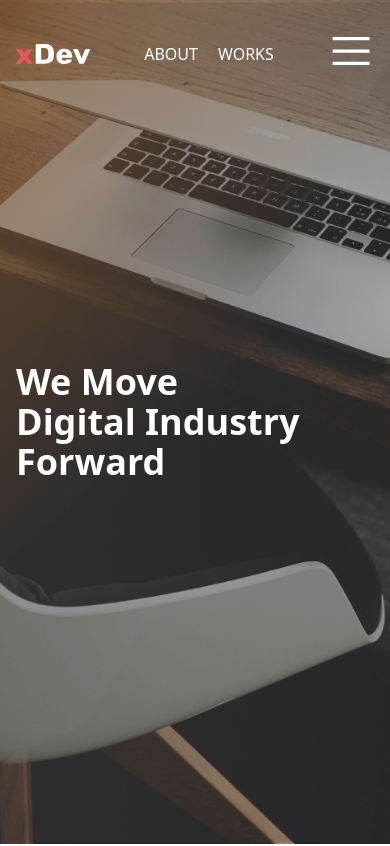
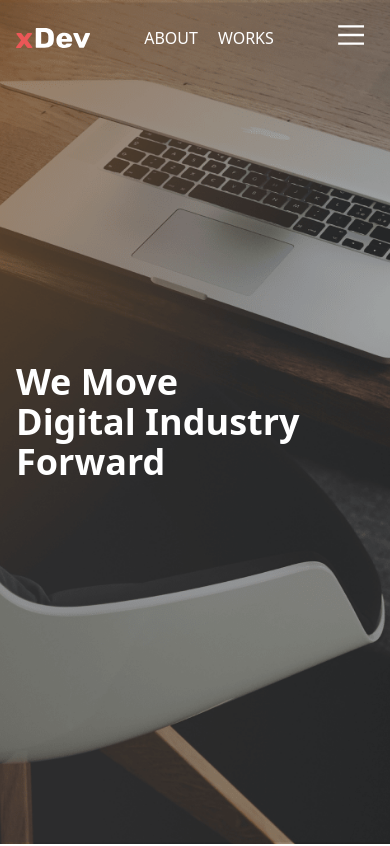
Before and after one commit to alisyahidin/xdev, a Next.js app: page / in a window 390 px wide. Shown: the top 846 px of the page. Built offline with nearby package versions, Linux system fonts and the light colour scheme.

Commit message:
update navbar in mobile version

```diff
--- a/components/Menu.tsx
+++ b/components/Menu.tsx
@@ -1,9 +1,10 @@
-import React, { useEffect, useState } from 'react';
+import React, { ButtonHTMLAttributes, useEffect } from 'react';
 import Link from 'next/link'
 import { animate, AnimatePresence, motion, useMotionValue } from 'framer-motion';
 import { useSelector } from 'react-redux';
 import clsx from 'clsx';
 import { useShowMenu } from 'store/menu';
+import { useViewportScroll } from 'framer-motion';
 
 const duration = 0.3
 const menuVariants = (i: number) => ({
@@ -148,20 +149,37 @@ const lineVariants = {
   hide: { strokeDashoffset: 195 }
 }
 
-interface FloatMenuProps {}
+interface FloatMenuProps extends ButtonHTMLAttributes<HTMLButtonElement> {}
 
-export const FloatMenu: React.FC<FloatMenuProps> = () => {
+export const FloatMenu: React.FC<FloatMenuProps> = props => {
   const strokeColor = useMotionValue<string>('rgb(255, 255, 255)')
   const {showMenu, isAnimating, setShowMenu} = useShowMenu()
+  const { scrollY } = useViewportScroll()
+
+  useEffect(() => {
+    const updateNavbar = (scrollPosition: number) => {
+      if (window.innerWidth < 640) {
+        scrollPosition > window.innerHeight * (7/10)
+          ? !showMenu
+            ? animate(strokeColor, getStrokeColor.light, {})
+            : animate(strokeColor, getStrokeColor.dark, {})
+          : animate(strokeColor, getStrokeColor.dark, {})
+      }
+    }
+    updateNavbar(scrollY.get())
+
+    return scrollY.onChange(updateNavbar)
+  }, [showMenu])
 
   const floatMenuMode = useSelector((state: { floatMenuMode: 'string' }) => state.floatMenuMode);
   useEffect(() => {
-    if (!showMenu) animate(strokeColor, getStrokeColor[floatMenuMode], {})
-    if (showMenu) animate(strokeColor, getStrokeColor.dark, {})
+    if (!showMenu && window.innerWidth >= 640) animate(strokeColor, getStrokeColor[floatMenuMode], {})
+    if (showMenu && window.innerWidth >= 640) animate(strokeColor, getStrokeColor.dark, {})
   }, [floatMenuMode, showMenu])
 
   return (
     <button
+      {...props}
       disabled={isAnimating}
       onClick={() => setShowMenu(!showMenu)}
     >
--- a/components/Navbar.tsx
+++ b/components/Navbar.tsx
@@ -8,8 +8,6 @@ const wrapperVariants = {
   transparent: {
     backgroundColor: 'rgba(255, 255, 255, 0)',
     boxShadow: 'rgb(61, 61, 61, 0) 0px 0px 10px',
-    paddingBottom: '2rem',
-    paddingTop: '2rem',
     transition: {
       type: 'tween',
       ease: [0.15, 0.95, 0.5, 1],
@@ -19,8 +17,6 @@ const wrapperVariants = {
   white: {
     backgroundColor: 'rgba(255, 255, 255, 1)',
     boxShadow: 'rgb(61, 61, 61, 0.1) 0px 0px 35px',
-    paddingBottom: '1.4rem',
-    paddingTop: '1.4rem',
     transition: {
       type: 'tween',
       ease: [0.15, 0.95, 0.5, 1],
@@ -48,6 +44,13 @@ const logoVariants = {
       duration: 0.4
     }
   },
+  hide: {
+    color: 'rgba(0, 0, 0, 0)',
+    fill: 'rgba(0, 0, 0, 0)',
+    transition: {
+      duration: 0.1
+    }
+  },
 }
 
 interface NavbarProps {}
@@ -65,7 +68,7 @@ const Navbar: React.FC<NavbarProps> = () => {
   }, [])
 
   return (
-    <motion.div variants={wrapperVariants} initial="transparent" animate={showMenu ? 'transparent' : mode} className="fixed top-0 left-0 w-full z-50 sm:z-10">
+    <motion.div variants={wrapperVariants} initial="transparent" animate={showMenu ? 'transparent' : mode} className="fixed py-4 sm:py-6 top-0 left-0 w-full z-50 sm:z-10">
       <div className="container flex justify-between items-center">
         <Link href="/">
           <svg className="cursor-pointer h-5 sm:h-8" viewBox="0 0 245 66" fill="none" xmlns="http://www.w3.org/2000/svg">
@@ -76,11 +79,11 @@ const Navbar: React.FC<NavbarProps> = () => {
           </svg>
         </Link>
         <div>
-          <Link href="/about" passHref><motion.a variants={logoVariants} initial="transparent" animate={showMenu ? 'transparent' : mode} className="sm:text-xl mr-5 sm:mr-16">ABOUT</motion.a></Link>
-          <Link href="/works" passHref><motion.a variants={logoVariants} initial="transparent" animate={showMenu ? 'transparent' : mode} className="sm:text-xl">WORKS</motion.a></Link>
+          <Link href="/about" passHref><motion.a variants={logoVariants} initial="transparent" animate={showMenu ? 'hide' : mode} className="sm:text-xl mr-5 sm:mr-16">ABOUT</motion.a></Link>
+          <Link href="/works" passHref><motion.a variants={logoVariants} initial="transparent" animate={showMenu ? 'hide' : mode} className="sm:text-xl">WORKS</motion.a></Link>
         </div>
         <div className="sm:hidden">
-          <FloatMenu />
+          <FloatMenu style={{ transform: 'scale(0.7)' }} />
         </div>
       </div>
     </motion.div>
--- a/tailwind.config.js
+++ b/tailwind.config.js
@@ -7,7 +7,11 @@ module.exports = {
     container: {
       center: true,
       padding: {
-        DEFAULT: '1rem'
+        DEFAULT: '1rem',
+        sm: '2rem',
+        lg: '3rem',
+        xl: '4rem',
+        '2xl': '6rem',
       }
     },
   }
```
